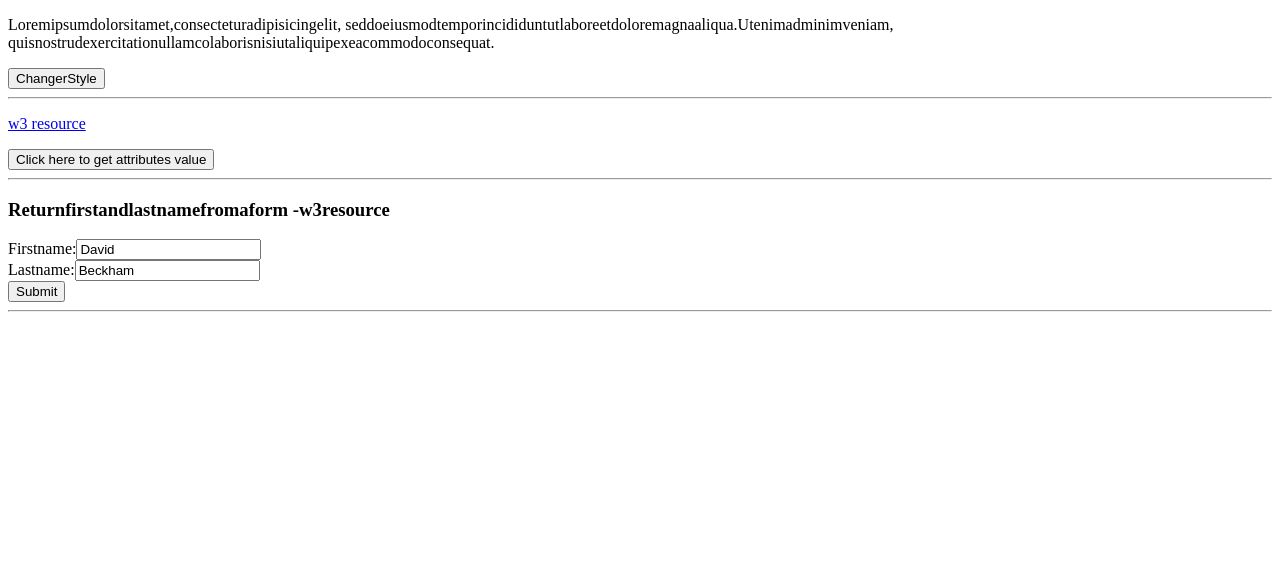
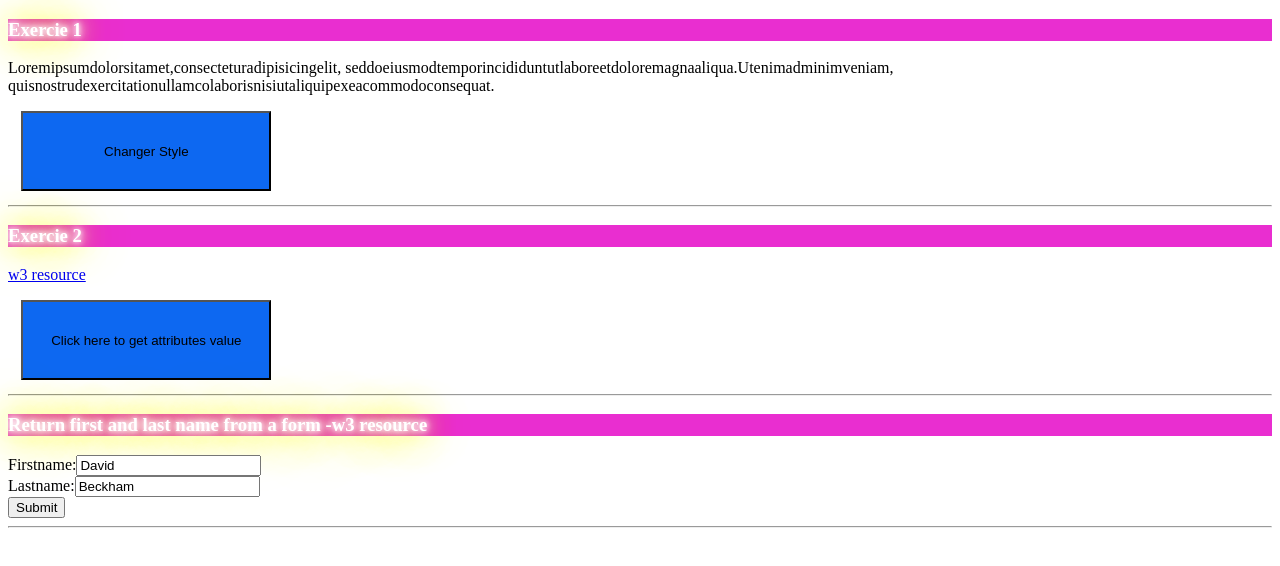
Before and after one commit to khadidja-mobile/JsExoDom, a plain HTML site: page index.html in a window 1280 px wide. Drawn offline with Linux system fonts and the light colour scheme.

Commit message:
qqs ajustements

```diff
--- a/assets/css/style.css
+++ b/assets/css/style.css
@@ -13,9 +13,32 @@
     margin: -5px;
 }
 
+.p5{
+    padding: -5px;
+}
+
 .active{
     color: #fff;
     background: #000;
     border: 1px dotted #000;
     margin: -5px;
 }
+
+h3{
+    color: #FFFFFF;
+    background: #e92ed0;
+    text-shadow: 0 0 5px #FFF, 0 0 10px #FFF, 0 0 15px #FFF, 0 0 20px #fbfd8d, 0 0 30px #e9ff28, 0 0 40px #daf82d, 0 0 55px #eefc2b, 0 0 75px #f0ff18;
+}
+
+/* Common button styles */
+button{
+	width: 250px;
+    height: 80px;
+	display: block;
+	margin: 1em;	padding: 1em 2em;
+	border: 5px solid dotted;	background: #0d68f1;
+
+}
+button:hover{
+    background: #037c18;
+}
--- a/index.html
+++ b/index.html
@@ -1,5 +1,6 @@
 <!DOCTYPE html>
 <html lang="en">
+
 <head>
     <meta charset="UTF-8">
     <meta http-equiv="X-UA-Compatible" content="IE=edge">
@@ -7,20 +8,23 @@
     <link rel="stylesheet" href="assets/css/style.css">
     <title>Styles</title>
 </head>
+
 <body>
-
+    <div id="exo1">
+        <h3>Exercie 1 </h3>
         <p id="parag1">Loremipsumdolorsitamet,consecteturadipisicingelit,
             seddoeiusmodtemporincididuntutlaboreetdoloremagnaaliqua.Utenimadminimveniam,
             quisnostrudexercitationullamcolaborisnisiutaliquipexeacommodoconsequat.
         </p>
 
-    <button onclick="changer_style()">ChangerStyle</button>
-
+        <button onclick="changer_style()">Changer Style</button>
+    </div>
     <hr>
     <div id="exo2">
+        <h3>Exercie 2 </h3>
         <p>
-        <a id="w3r" type="text/html"
-        hreflang="en‐us" rel="nofollow" target="_self" href="https://www.w3resource.com/">w3 resource</a>
+            <a id="w3r" type="text/html" hreflang="en‐us" rel="nofollow" target="_self"
+                href="https://www.w3resource.com/">w3 resource</a>
         </p>
         <button onclick="getAttributes()">Click here to get attributes value</button>
     </div>
@@ -28,7 +32,7 @@
     <hr>
 
     <div id="exo3">
-    <h3>Returnfirstandlastnamefromaform ‐w3resource</h3>
+        <h3>Return first and last name from a form ‐w3 resource</h3>
         <form id="form1" onsubmit="getFormvalue()">
             Firstname:<input type="text" name="fname" value="David"><br>
             Lastname:<input type="text" name="lname" value="Beckham"><br>
@@ -40,4 +44,5 @@
     <hr>
     <script src="assets/js/file.js"></script>
 </body>
+
 </html>
```
Also changed, not shown: assets/js/file.js (+4 -4 lines). Lines whose indentation alone changed are shown as unchanged.
